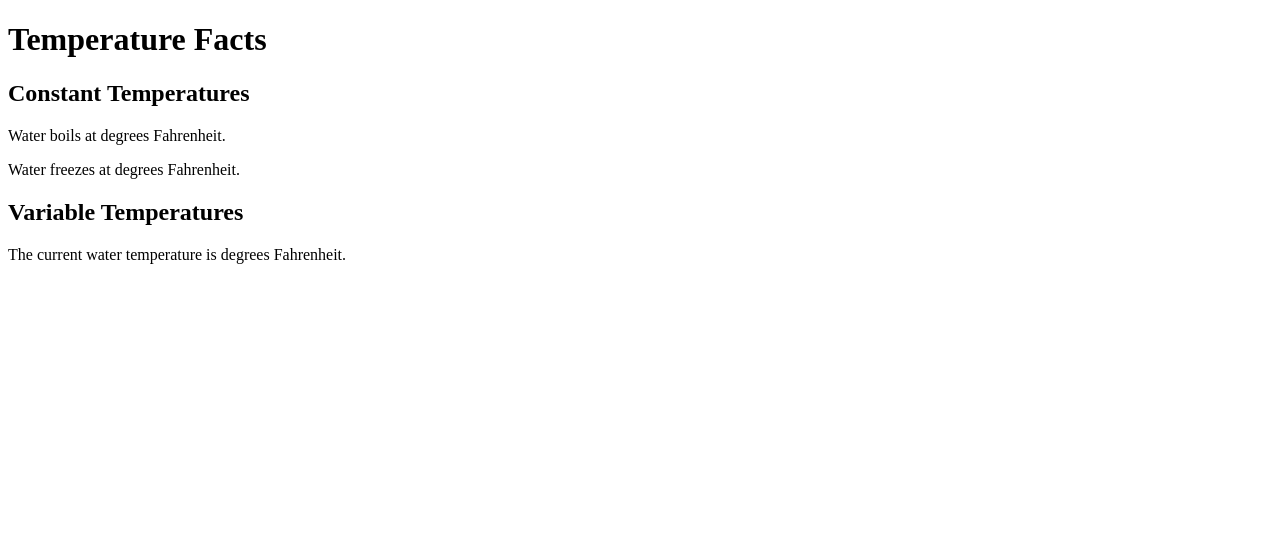
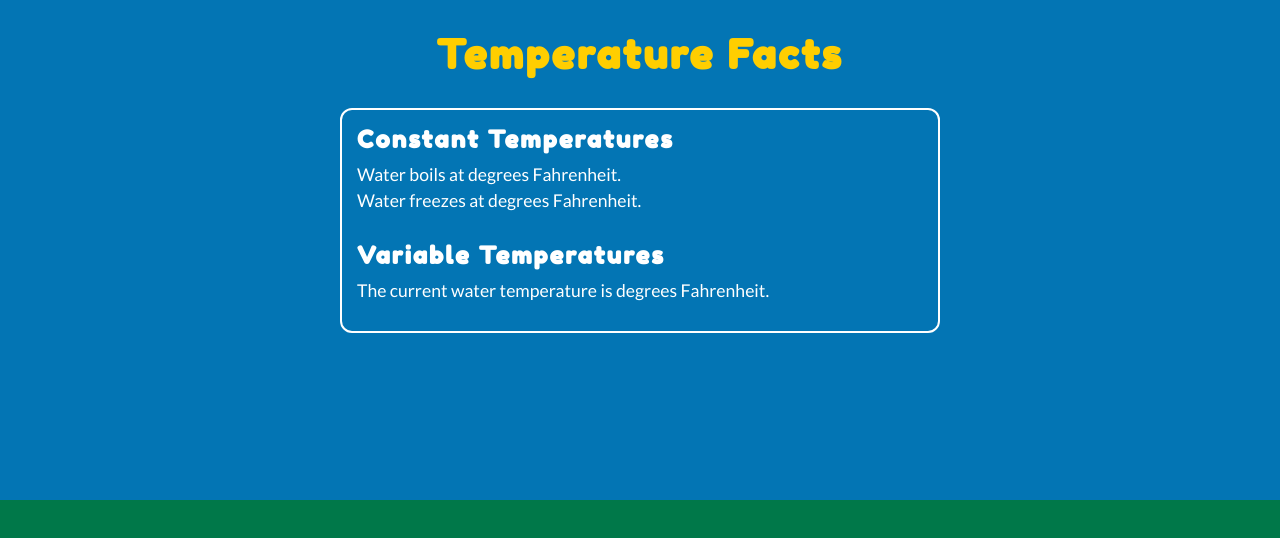
Before and after one commit to moonshoeskelly/m10-hw10-dement-kelly, a plain HTML site: page index.html in a window 1280 px wide. Drawn offline with Linux system fonts and the light colour scheme.

Commit message:
Style page

```diff
--- a/index.html
+++ b/index.html
@@ -4,6 +4,7 @@
     <meta charset="utf-8">
     <meta name="viewport" content="width=device-width, initial-scale=1, shrink-to-fit=no">
     <link rel="stylesheet" type="text/css" href="main.css">
+    <link href="https://fonts.googleapis.com/css?family=Fredoka+One|Lato&display=swap" rel="stylesheet">
     <title>Homework 10</title>
   </head>
   <body>
@@ -13,15 +14,17 @@
     </header>
     <!-- Main Section -->
     <main>
-      <section>
+      <div class="cloud">
+        <section class="temp-box">
           <h2>Constant Temperatures</h2>
           <p>Water boils at <span id="boiling-temp"></span> degrees Fahrenheit.</p>
           <p>Water freezes at <span id="freezing-temp"></span> degrees Fahrenheit.</p>
         </section>
-      <section>
+        <section class="temp-box">
           <h2>Variable Temperatures</h2>
           <p>The current water temperature is <span id="water-temp"></span> degrees Fahrenheit.</p>
         </section>
+      </div>
     </main>
     <!-- Footer -->
     <footer>
--- a/main.css
+++ b/main.css
@@ -1,3 +1,74 @@
+* {
+  padding: 0;
+  margin: 0;
+  border: 0;
+}
+
+html, body {
+  height: 100%;
+}
+
+/* Font Families
+font-family: 'Fredoka One', cursive;
+font-family: 'Lato', sans-serif;
+*/
+
+body {
+  background-color: #0375B4;
+  display: flex;
+  flex-direction: column;
+}
+
+header {
+  text-align: center;
+  padding-top: 30px;
+  padding-bottom: 30px;
+}
+
+h1 {
+  color: #ffce00;
+  font-size: 2rem;
+  font-family: 'Fredoka One', cursive;
+  letter-spacing: 2.5px;
+}
+
+main {
+  width: 600px;
+  max-width: 85%;
+  margin: 0 auto;
+  flex: 1 0 auto;
+}
+
+.cloud {
+  border: 2px solid #fff;
+  border-radius: 12px;
+  padding: 10px 10px 0px 10px;
+}
+
+.temp-box {
+  margin-bottom: 25px;
+}
+
+h2 {
+  color: #fff;
+  margin-bottom: 10px;
+  font-size: 1.115rem;
+  font-family: 'Fredoka One', cursive;
+  letter-spacing: 2px;
+}
+
+p {
+  color: #fff;
+  font-size: 1rem;
+  font-family: 'Lato', sans-serif;
+  padding-bottom: 5px;
+}
+
+span {
+  color: #262228;
+  font-size: 1rem;
+  font-family: 'Lato', sans-serif;
+}
 
 .hide {
   opacity: 0;
@@ -6,3 +77,27 @@
   opacity: 1;
   transition: opacity 1s;
 }
+
+footer {
+  background-color: #007849;
+  height: 300px;
+  flex-shrink: 0;
+}
+
+@media (min-width: 568px) {
+
+  .cloud {
+    padding: 15px 15px 0px 15px;
+  }
+
+  h1 {
+    font-size: 2.5rem;
+  }
+  h2 {
+    font-size: 1.5rem;
+  }
+  p, span {
+    font-size: 1.1rem;
+  }
+
+}
```
Lines whose indentation alone changed are shown as unchanged.
